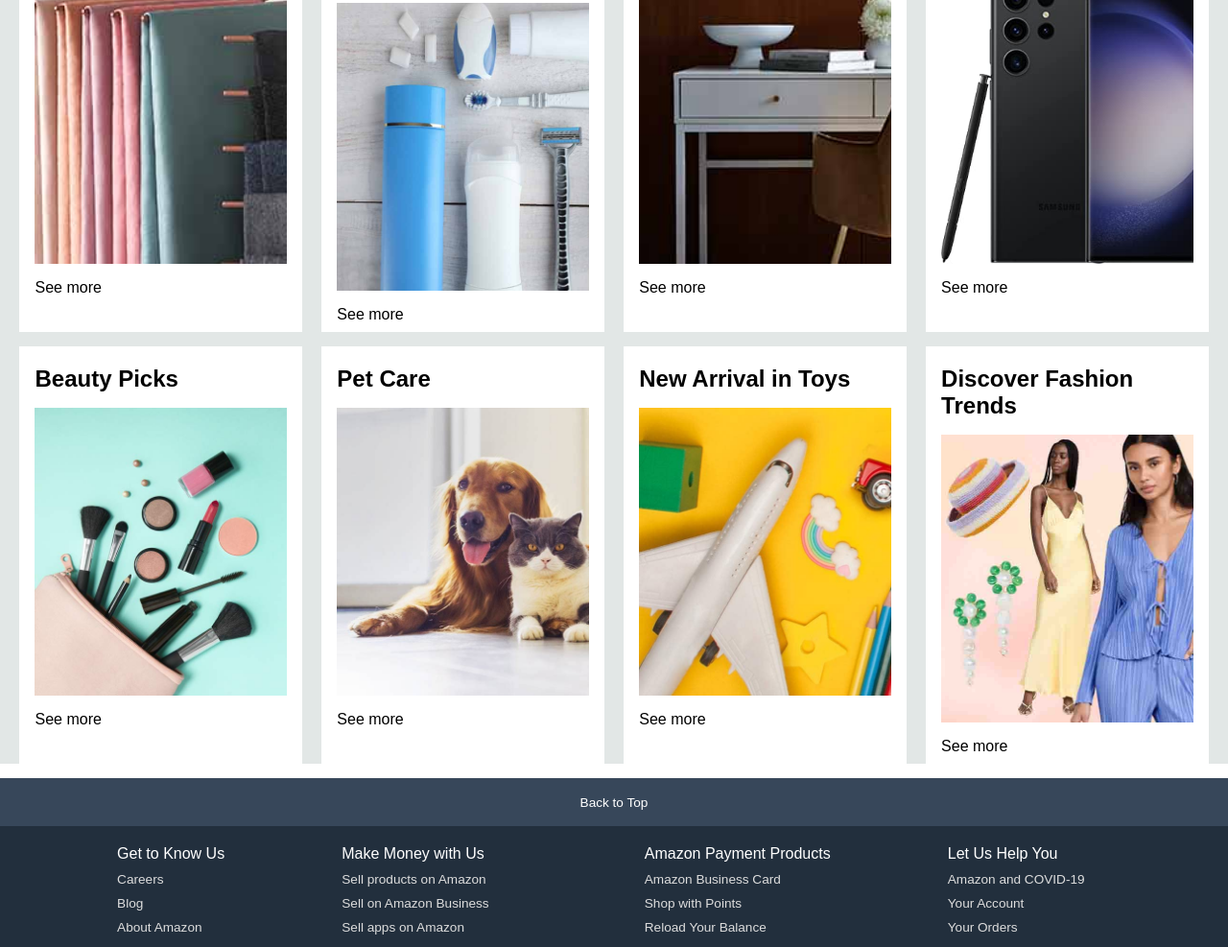
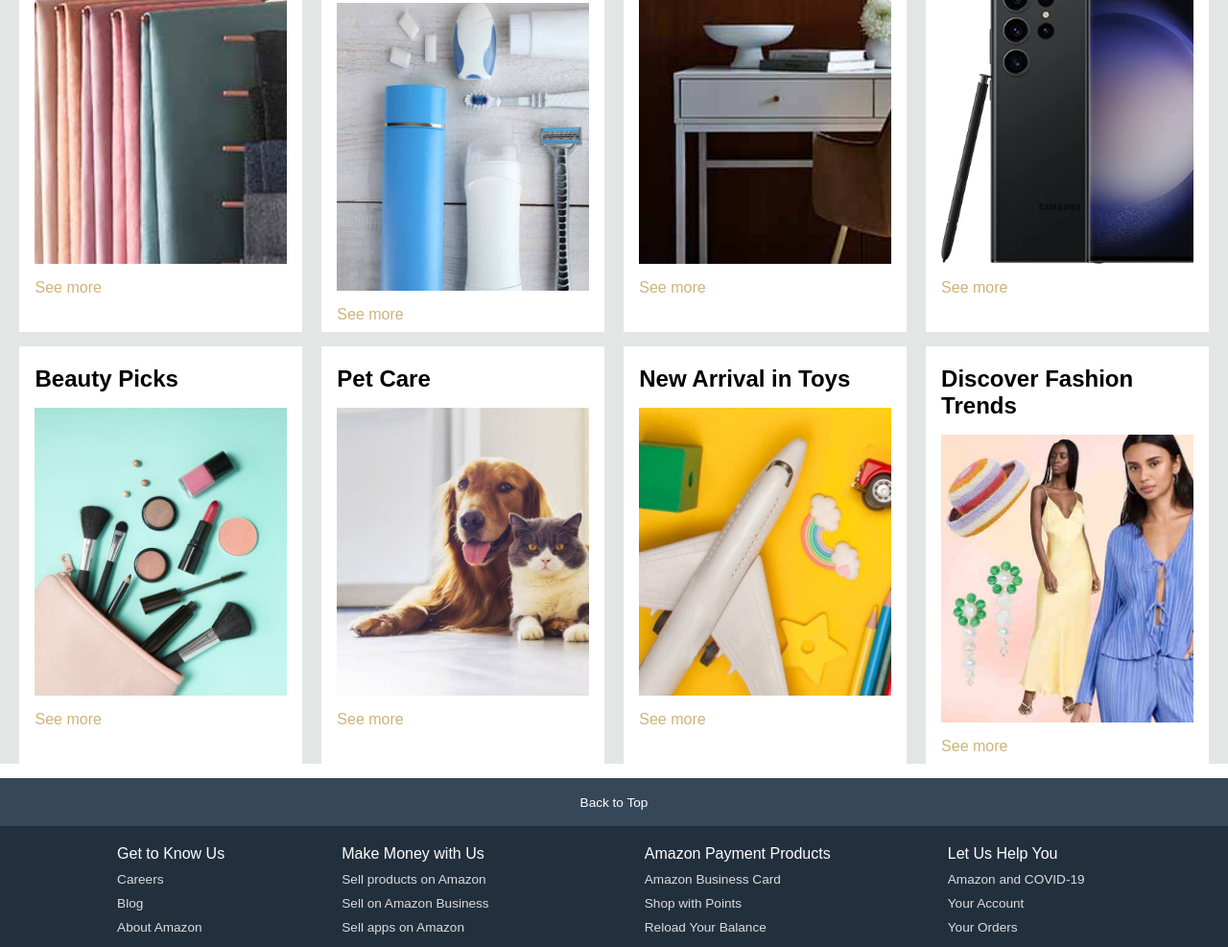
Before and after one commit to anil-golfutar/amazon, a plain HTML site: page index.html in a window 1280 px wide. Shown: the part 554-1541 px from the top of the page at 96% size. Drawn offline with Linux system fonts and the light colour scheme.

Commit message:
minor changes done

```diff
--- a/index.html
+++ b/index.html
@@ -86,28 +86,28 @@
       <div class="box-content">
         <h2>Clothes</h2>
         <div class="box-img" style="background-image: url('box1_image.jpg');"></div>
-        <p>See more</p>
+        <a href="#">See more</a>
       </div>
     </div>
     <div class="box">
       <div class="box-content">
         <h2>Health & Personal Care</h2>
         <div class="box-img" style="background-image: url('box2_image.jpg');"></div>
-        <p>See more</p>
+        <a href="#">See more</a>
       </div>
     </div>
     <div class="box">
       <div class="box-content">
         <h2>Furniture</h2>
         <div class="box-img" style="background-image: url('box3_image.jpg');"></div>
-        <p>See more</p>
+        <a href="#">See more</a>
       </div>
     </div>
     <div class="box">
       <div class="box-content">
         <h2>Electronics</h2>
         <div class="box-img" style="background-image: url('box4_image.jpg');"></div>
-        <p>See more</p>
+        <a href="#">See more</a>
       </div>
     </div>
   </div>
@@ -116,28 +116,28 @@
       <div class="box-content">
         <h2>Beauty Picks</h2>
         <div class="box-img" style="background-image: url('box5_image.jpg');"></div>
-        <p>See more</p>
+        <a href="#">See more</a>
       </div>
     </div>
     <div class="box">
       <div class="box-content">
         <h2>Pet Care</h2>
         <div class="box-img" style="background-image: url('box6_image.jpg');"></div>
-        <p>See more</p>
+        <a href="#">See more</a>
       </div>
     </div>
     <div class="box">
       <div class="box-content">
         <h2>New Arrival in Toys</h2>
         <div class="box-img" style="background-image: url('box7_image.jpg');"></div>
-        <p>See more</p>
+        <a href="#">See more</a>
       </div>
     </div>
     <div class="box">
       <div class="box-content">
         <h2>Discover Fashion Trends</h2>
         <div class="box-img" style="background-image: url('box8_image.jpg');"></div>
-        <p>See more</p>
+        <a href="#">See more</a>
       </div>
     </div>
   </div>
```
